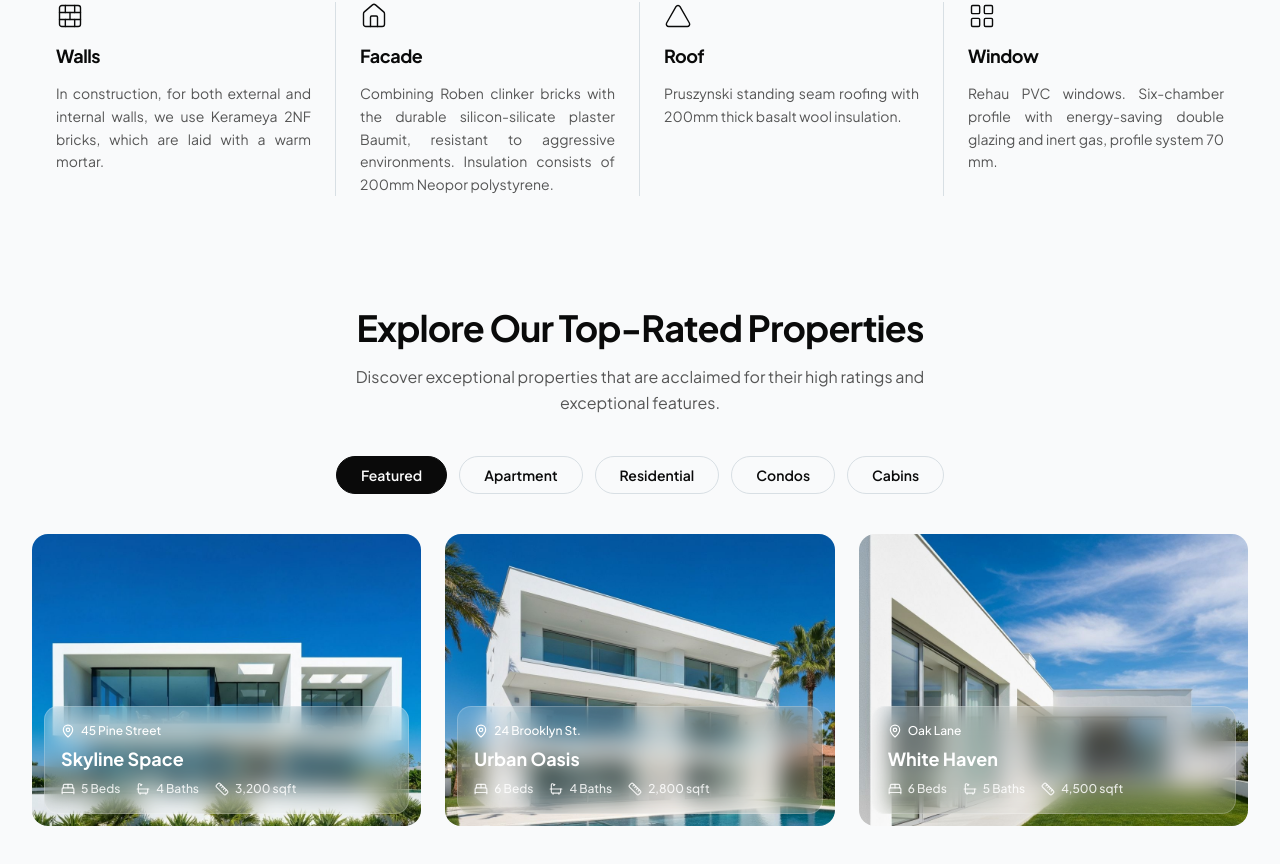
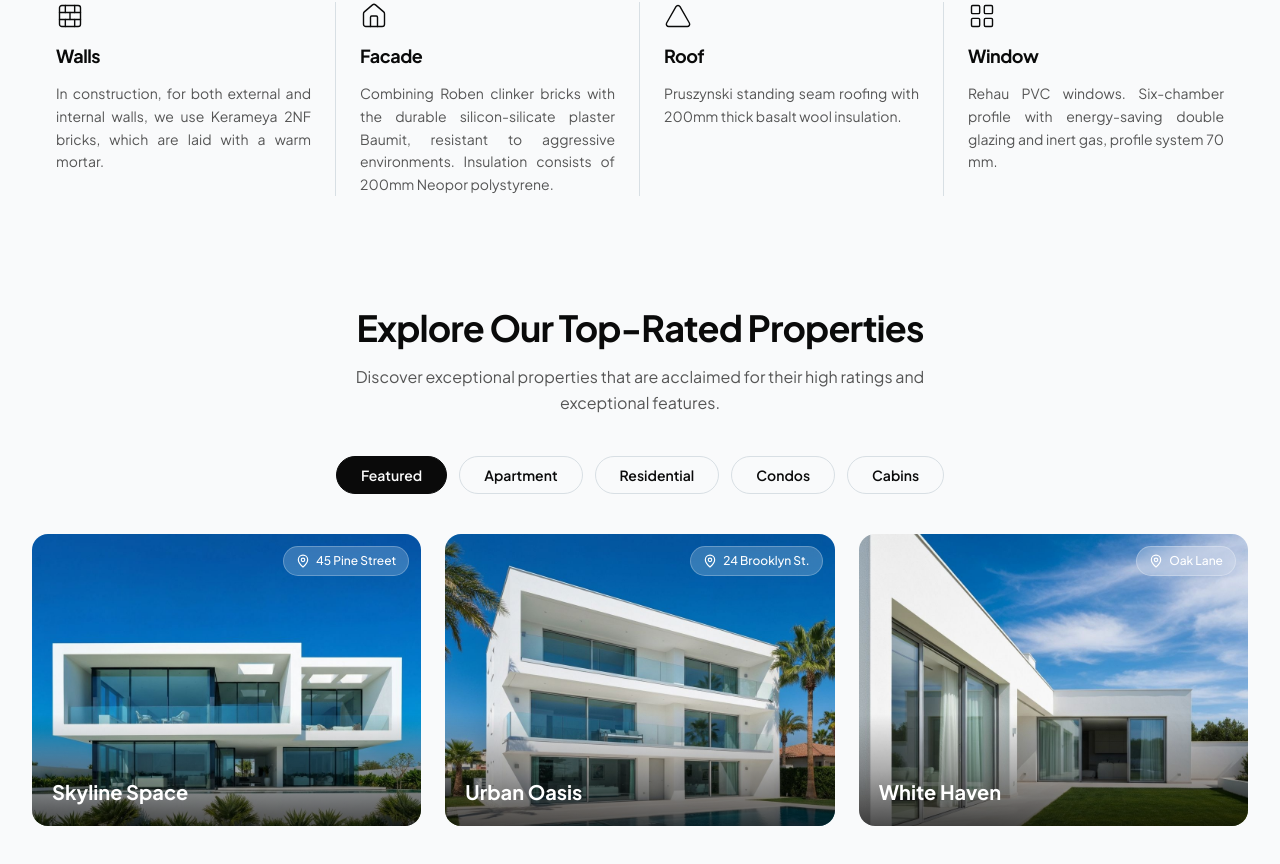
Before and after one commit to baeehaqii/v0-ui-quinland, a Next.js app: page / in a window 1280 px wide. Shown: the part 1126-1990 px from the top of the page. Built offline with nearby package versions, Linux system fonts and the light colour scheme; a web font is replaced by a local one.

Commit message:
feat: enhance property card with layered animations\n\nUpdate property card with animated address, gradient, and hover overlay.

```diff
--- a/components/properties/property-card.tsx
+++ b/components/properties/property-card.tsx
@@ -29,16 +29,24 @@ export function PropertyCard({ property }: PropertyCardProps) {
           className="aspect-[4/3] w-full object-cover transition-transform duration-500 group-hover:scale-105"
         />
 
-        {/* Glass overlay at bottom */}
-        <div className="absolute inset-x-0 bottom-0 m-3 rounded-xl border border-white/20 bg-white/15 p-4 backdrop-blur-md">
-          <div className="flex items-center gap-1.5 text-white">
-            <MapPin className="size-3.5 shrink-0" strokeWidth={2} />
-            <span className="truncate text-xs font-medium">{property.location}</span>
-          </div>
+        {/* Address pill - top right */}
+        <div className="absolute right-3 top-3 flex items-center gap-1.5 rounded-full border border-white/25 bg-white/20 px-3 py-1.5 backdrop-blur-md">
+          <MapPin className="size-3.5 shrink-0 text-white" strokeWidth={2} />
+          <span className="text-xs font-medium text-white">
+            {property.location}
+          </span>
+        </div>
 
-          <h3 className="mt-1.5 text-lg font-bold text-white">{property.name}</h3>
+        {/* Default state: Project name with bottom gradient */}
+        <div className="pointer-events-none absolute inset-x-0 bottom-0 bg-gradient-to-t from-black/70 via-black/30 to-transparent px-5 pb-5 pt-16 transition-opacity duration-400 ease-in-out group-hover:opacity-0">
+          <h3 className="text-xl font-bold text-white">{property.name}</h3>
+        </div>
 
-          <div className="mt-2 flex items-center gap-4 text-xs font-medium text-white/85">
+        {/* Hover state: Glass overlay with details */}
+        <div className="pointer-events-none absolute inset-x-0 bottom-0 m-3 translate-y-3 rounded-xl border border-white/20 bg-white/15 p-4 opacity-0 backdrop-blur-md transition-all duration-400 ease-in-out group-hover:translate-y-0 group-hover:opacity-100">
+          <h3 className="text-lg font-bold text-white">{property.name}</h3>
+
+          <div className="mt-2 flex items-center gap-4 text-xs font-medium text-white/90">
             <span className="flex items-center gap-1.5">
               <BedDouble className="size-3.5 shrink-0" strokeWidth={2} />
               {property.bedrooms} Beds
```
